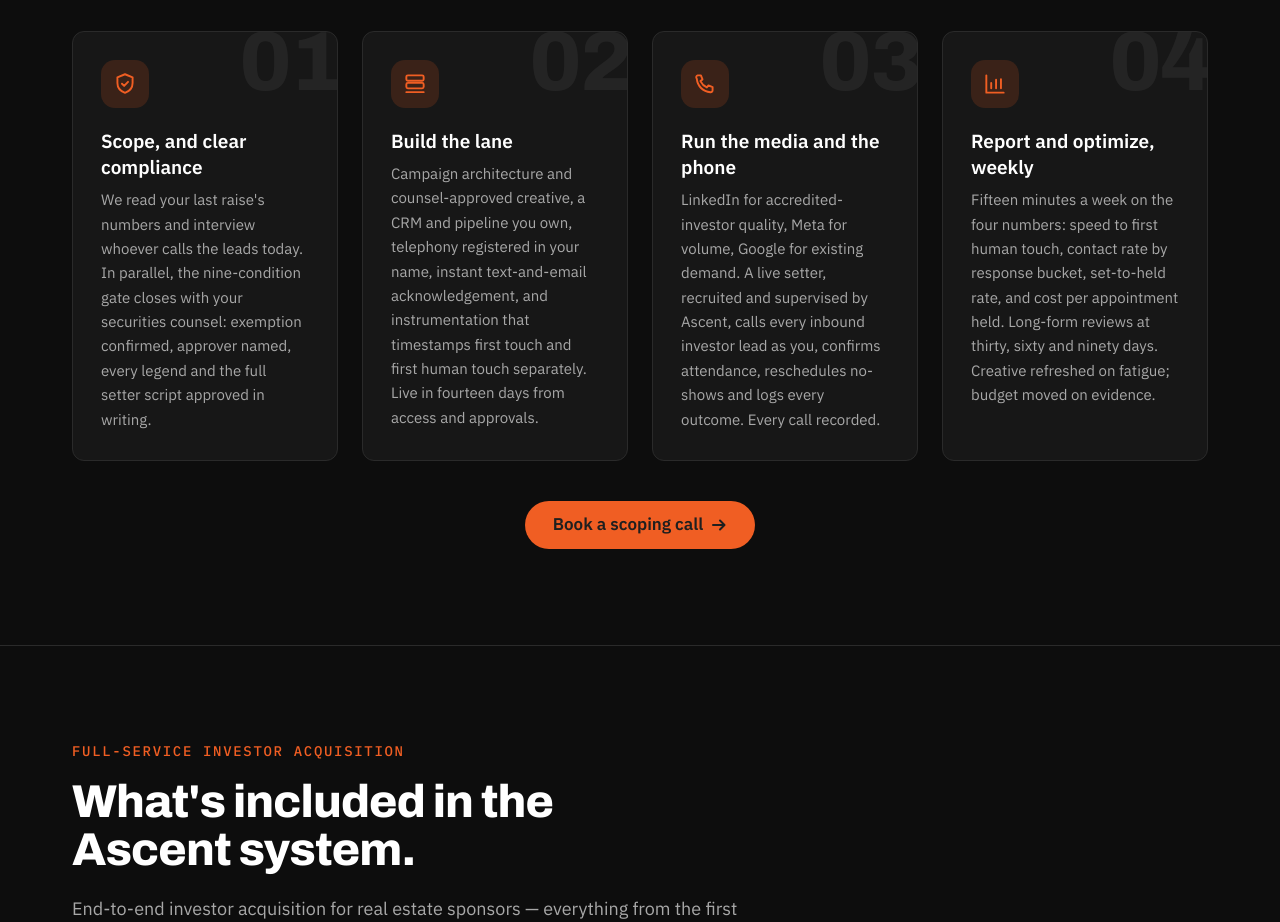
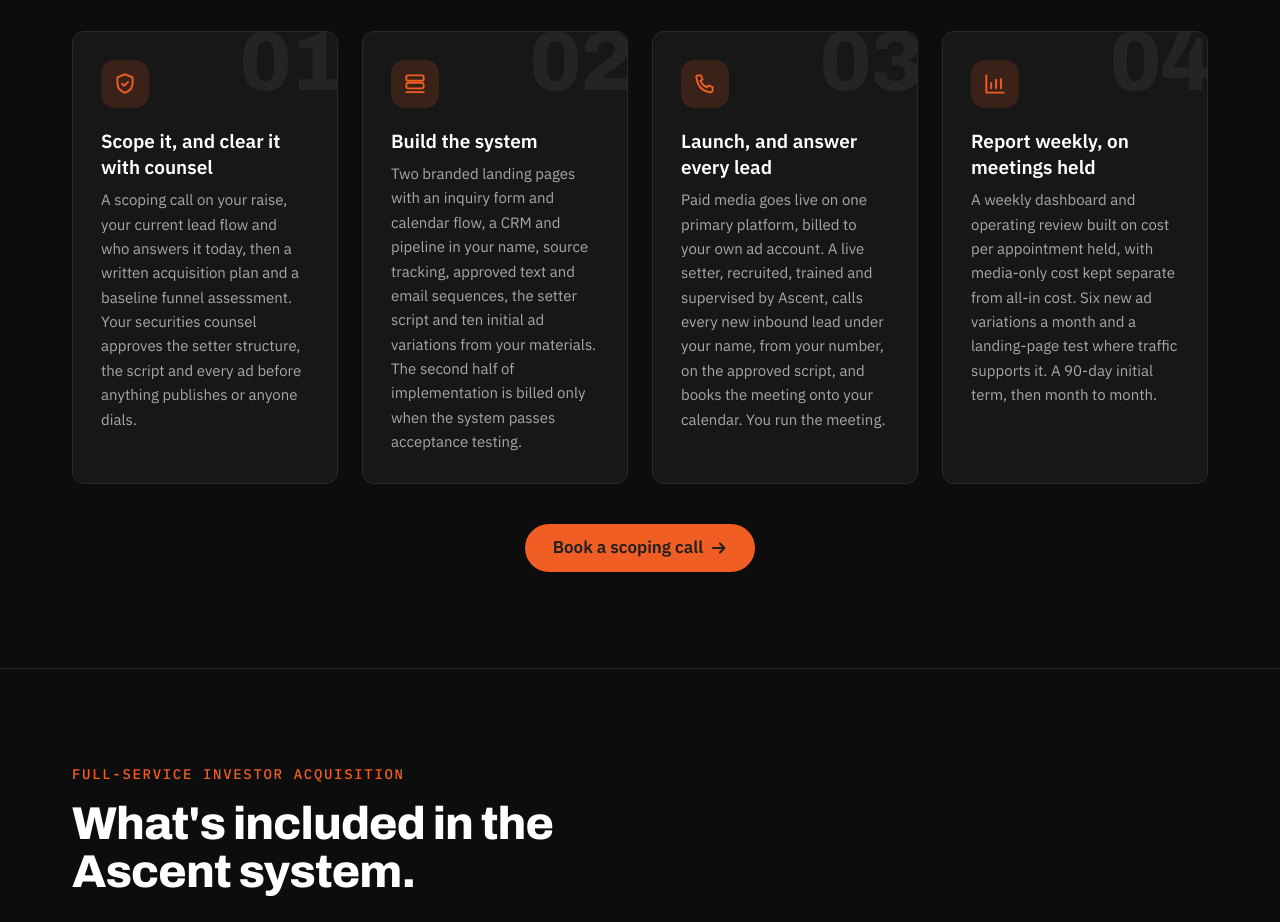
Before and after one commit to cj-real-estate/ASCENT, a Next.js app: page /sponsors in a window 1280 px wide. Shown: the part 3340-4262 px from the top of the page. Built offline with nearby package versions, Linux system fonts and the light colour scheme.

Commit message:
Sponsor page: rewrite the four 'How it works' steps from Offers & Pricing
Co-Authored-By: Claude Opus 5.5 <noreply@anthropic.com>
Claude-Session: https://claude.ai/code/session_01Be27PrYBbAb4oZRm6Spg1e

```diff
--- a/content/verticals/sponsors.ts
+++ b/content/verticals/sponsors.ts
@@ -661,26 +661,29 @@ export const sponsorsPage: SponsorPageContent = {
     eyebrow: "HOW IT WORKS",
     h2: "Our real estate investor acquisition process.",
     sub: "Four stages, each with a written output. Your counsel signs before anything runs, and the conversation about your offering is the only one that stays yours.",
+    // Rewritten 2026-10-07 from the Company Hub's Offers & Pricing
+    // (implementation deliverables, milestone billing, delivery limits,
+    // term) and Delivery Boundaries (the calling rule).
     steps: [
       {
         icon: "shield",
-        title: "Scope, and clear compliance",
-        body: "We read your last raise's numbers and interview whoever calls the leads today. In parallel, the nine-condition gate closes with your securities counsel: exemption confirmed, approver named, every legend and the full setter script approved in writing.",
+        title: "Scope it, and clear it with counsel",
+        body: "A scoping call on your raise, your current lead flow and who answers it today, then a written acquisition plan and a baseline funnel assessment. Your securities counsel approves the setter structure, the script and every ad before anything publishes or anyone dials.",
       },
       {
         icon: "stack",
-        title: "Build the lane",
-        body: "Campaign architecture and counsel-approved creative, a CRM and pipeline you own, telephony registered in your name, instant text-and-email acknowledgement, and instrumentation that timestamps first touch and first human touch separately. Live in fourteen days from access and approvals.",
+        title: "Build the system",
+        body: "Two branded landing pages with an inquiry form and calendar flow, a CRM and pipeline in your name, source tracking, approved text and email sequences, the setter script and ten initial ad variations from your materials. The second half of implementation is billed only when the system passes acceptance testing.",
       },
       {
         icon: "phone",
-        title: "Run the media and the phone",
-        body: "LinkedIn for accredited-investor quality, Meta for volume, Google for existing demand. A live setter, recruited and supervised by Ascent, calls every inbound investor lead as you, confirms attendance, reschedules no-shows and logs every outcome. Every call recorded.",
+        title: "Launch, and answer every lead",
+        body: "Paid media goes live on one primary platform, billed to your own ad account. A live setter, recruited, trained and supervised by Ascent, calls every new inbound lead under your name, from your number, on the approved script, and books the meeting onto your calendar. You run the meeting.",
       },
       {
         icon: "chart",
-        title: "Report and optimize, weekly",
-        body: "Fifteen minutes a week on the four numbers: speed to first human touch, contact rate by response bucket, set-to-held rate, and cost per appointment held. Long-form reviews at thirty, sixty and ninety days. Creative refreshed on fatigue; budget moved on evidence.",
+        title: "Report weekly, on meetings held",
+        body: "A weekly dashboard and operating review built on cost per appointment held, with media-only cost kept separate from all-in cost. Six new ad variations a month and a landing-page test where traffic supports it. A 90-day initial term, then month to month.",
       },
     ],
     cta: "Book a scoping call",
```
